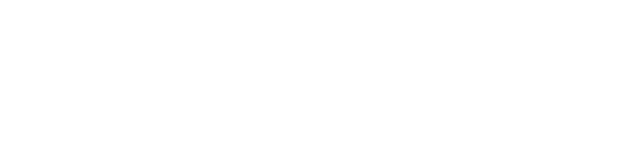
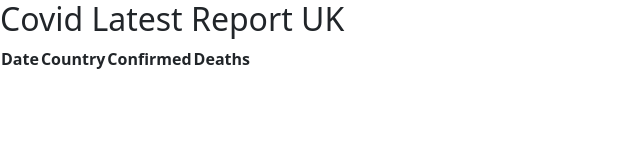
Before and after one commit to KamilSynowiec/chromeExtensions, a browser extension: page covidCases/index.html in a window 1280 px wide. Shown: the whole page, without its empty margins (0-640 px from the left). Drawn offline with nearby package versions, Linux system fonts and the light colour scheme.

Commit message:
Update index.html

```diff
--- a/covidCases/index.html
+++ b/covidCases/index.html
@@ -6,5 +6,25 @@
     <link href="https://cdn.jsdelivr.net/npm/bootstrap@5.1.3/dist/css/bootstrap.min.css" rel="stylesheet">
   </head>
   <body>
+    <h2 class"text-align">Covid Latest Report UK</h2>
+     <table>
+        <thead>
+        <tr>
+           <th>Date</th>
+           <th>Country</th>
+           <th>Confirmed</th>
+           <th>Deaths</th>
+        </tr>
+        </thead>
+        <tbody>
+        <tr>
+           <td id="date"></td>
+           <td id="areaName"></td>
+           <td id="latestBy"></td>
+           <td id="deathNew"></td>
+        </tr>
+        </tbody>
+     </table>
   </body>
+  <script src="script.js"></script>
 </html>
```
